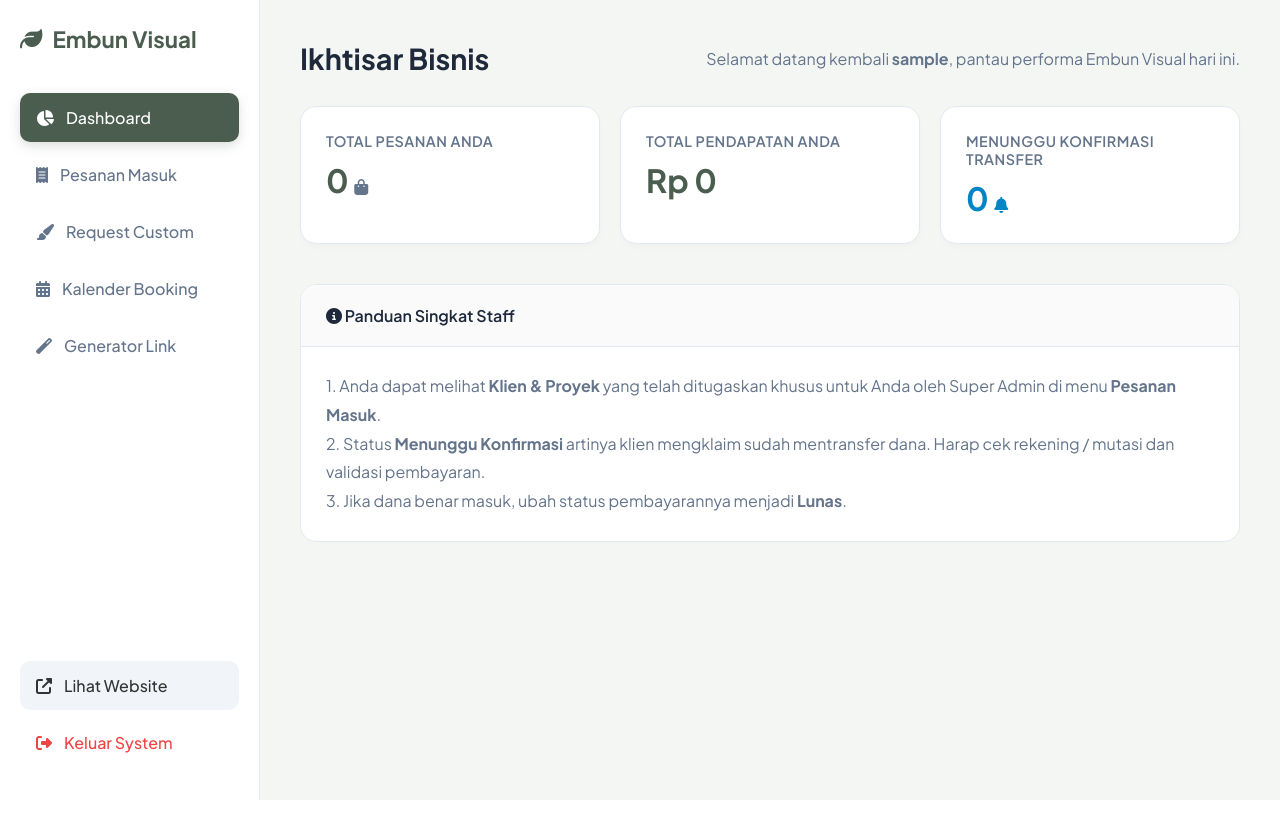
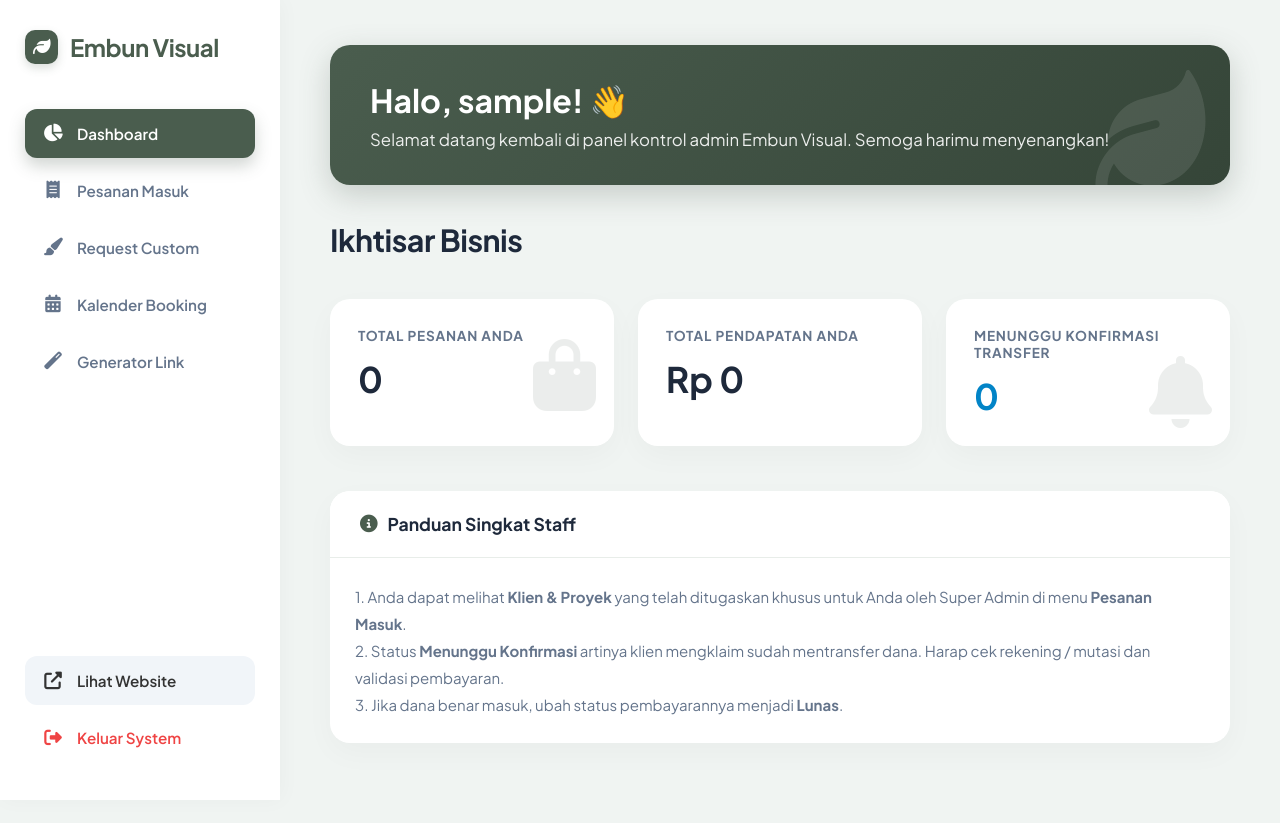
Before and after one commit to gungrsyyoga-create/embunvisual, a PHP site: page /admin.php in a window 1280 px wide. Before the commit the page ends 800 px from the top, so only its background shows below. Run offline with PHP 8.4, Linux system fonts and the light colour scheme; the visitor is signed in with stand-in values (Sample User, id 1); data that the repository does not hold is empty; some libraries are stand-ins or nearby versions.

Commit message:
feat: implement session idle timeout and refactor admin panel styling for a modern UI.

```diff
--- a/admin.php
+++ b/admin.php
@@ -15,6 +15,16 @@ if(!isset($_SESSION['admin_embun'])) {
     header("Location: login.php");
     exit;
 }
+
+// Timeout session idle PHP (15 menit = 900 detik)
+$timeout_duration = 900;
+if (isset($_SESSION['last_activity']) && (time() - $_SESSION['last_activity']) > $timeout_duration) {
+    session_unset();
+    session_destroy();
+    header("Location: login.php?msg=timeout");
+    exit;
+}
+$_SESSION['last_activity'] = time();
 
 if(isset($_GET['logout'])) {
     session_destroy();
@@ -256,54 +266,71 @@ if($current_role == 'Super Admin') {
     <link href="https://unpkg.com/aos@2.3.1/dist/aos.css" rel="stylesheet">
     <script src="https://cdn.jsdelivr.net/npm/sweetalert2@11"></script>
     <style>
-        :root { --primary: #4A5D4E; --bg: #F4F6F3; --surface: #FFFFFF; --text: #1E293B; --muted: #64748B; --border: #E2E8F0; }
+        :root { --primary: #4A5D4E; --bg: #F0F4F2; --surface: #FFFFFF; --text: #1E293B; --muted: #64748B; --border: #E8EDE9; }
         * { margin: 0; padding: 0; box-sizing: border-box; font-family: 'Plus Jakarta Sans', sans-serif; }
-        body { background: var(--bg); color: var(--text); display: flex; min-height: 100vh; }
+        body { background: var(--bg); color: var(--text); display: flex; min-height: 100vh; font-size: 15px; }
 
-        .sidebar { width: 260px; background: var(--surface); border-right: 1px solid var(--border); padding: 25px 20px; display: flex; flex-direction: column; position: fixed; height: 100vh; z-index: 10; }
-        .brand { font-size: 1.4rem; font-weight: 700; color: var(--primary); margin-bottom: 40px; display: flex; align-items: center; gap: 10px; }
-        .nav-item { display: flex; align-items: center; gap: 12px; padding: 14px 16px; color: var(--muted); text-decoration: none; border-radius: 10px; font-weight: 500; margin-bottom: 8px; transition: 0.2s; }
-        .nav-item:hover { background: #f8fafc; color: var(--primary); }
-        .nav-item.active { background: var(--primary); color: white; box-shadow: 0 4px 12px rgba(74,93,78,0.2); }
+        /* Custom Scrollbar */
+        ::-webkit-scrollbar { width: 8px; height: 8px; }
+        ::-webkit-scrollbar-track { background: var(--bg); }
+        ::-webkit-scrollbar-thumb { background: #cbd5e1; border-radius: 10px; }
+        ::-webkit-scrollbar-thumb:hover { background: #94a3b8; }
 
-        .main { flex: 1; margin-left: 260px; padding: 40px; }
-        .page-header { margin-bottom: 30px; display: flex; justify-content: space-between; align-items: center; }
-        .page-title { font-size: 1.8rem; font-weight: 700; color: var(--text); }
+        .sidebar { width: 280px; background: rgba(255, 255, 255, 0.95); backdrop-filter: blur(10px); border-right: none; box-shadow: 2px 0 20px rgba(0,0,0,0.03); padding: 30px 25px; display: flex; flex-direction: column; position: fixed; height: 100vh; z-index: 10; transition: all 0.3s ease; }
+        .brand { font-size: 1.5rem; font-weight: 800; color: var(--primary); margin-bottom: 45px; display: flex; align-items: center; gap: 12px; letter-spacing: -0.5px; }
+        .brand i { background: var(--primary); color: white; padding: 8px; border-radius: 10px; font-size: 1.1rem; box-shadow: 0 4px 10px rgba(74,93,78,0.2); }
 
-        .grid-stats { display: grid; grid-template-columns: repeat(3, 1fr); gap: 20px; margin-bottom: 40px; }
-        .stat-card { background: var(--surface); padding: 25px; border-radius: 16px; border: 1px solid var(--border); box-shadow: 0 4px 6px rgba(0,0,0,0.02); }
-        .stat-title { font-size: 0.9rem; color: var(--muted); font-weight: 600; text-transform: uppercase; letter-spacing: 0.5px; margin-bottom: 10px; }
-        .stat-value { font-size: 2rem; font-weight: 700; color: var(--primary); }
+        .nav-item { display: flex; align-items: center; gap: 14px; padding: 15px 18px; color: var(--muted); text-decoration: none; border-radius: 12px; font-weight: 600; margin-bottom: 8px; transition: all 0.25s ease; font-size: 0.95rem; }
+        .nav-item i { font-size: 1.1rem; width: 20px; text-align: center; }
+        .nav-item:hover { background: #f8fafc; color: var(--primary); transform: translateX(5px); }
+        .nav-item.active { background: var(--primary); color: white; box-shadow: 0 8px 16px rgba(74,93,78,0.25); }
 
-        .card { background: var(--surface); border-radius: 16px; border: 1px solid var(--border); overflow: hidden; margin-bottom: 30px; }
-        .card-header { padding: 20px 25px; border-bottom: 1px solid var(--border); background: #fafafa; font-weight: 600; }
-        table { width: 100%; border-collapse: collapse; }
-        th, td { padding: 15px 25px; text-align: left; border-bottom: 1px solid var(--border); font-size: 0.95rem; }
-        th { font-weight: 600; color: var(--muted); background: white; }
+        .main { flex: 1; margin-left: 280px; padding: 45px 50px; transition: all 0.3s ease; }
+        .page-header { margin-bottom: 35px; display: flex; justify-content: space-between; align-items: flex-end; }
+        .page-title { font-size: 1.9rem; font-weight: 800; color: var(--text); letter-spacing: -0.5px; margin-bottom: 5px; }
 
-        .badge { padding: 6px 12px; border-radius: 50px; font-size: 0.8rem; font-weight: 600; }
+        .grid-stats { display: grid; grid-template-columns: repeat(3, 1fr); gap: 24px; margin-bottom: 45px; }
+        .stat-card { background: var(--surface); padding: 28px; border-radius: 20px; border: none; box-shadow: 0 10px 30px rgba(0,0,0,0.03); transition: transform 0.3s ease, box-shadow 0.3s ease; position: relative; overflow: hidden; }
+        .stat-card:hover { transform: translateY(-5px); box-shadow: 0 15px 35px rgba(0,0,0,0.06); }
+        .stat-card::before { content: ''; position: absolute; top: 0; left: 0; width: 100%; height: 4px; background: linear-gradient(90deg, var(--primary), #a3b1a5); opacity: 0; transition: opacity 0.3s ease; }
+        .stat-card:hover::before { opacity: 1; }
+        .stat-title { font-size: 0.85rem; color: var(--muted); font-weight: 700; text-transform: uppercase; letter-spacing: 0.8px; margin-bottom: 12px; position: relative; z-index: 2; }
+        .stat-value { font-size: 2.2rem; font-weight: 800; color: var(--text); position: relative; z-index: 2; display: flex; align-items: center; }
+        .stat-value i { opacity: 0.1 !important; font-size: 4.5rem !important; color: var(--primary) !important; position: absolute; right: -10px; bottom: -10px; z-index: 1; }
+
+        .card { background: var(--surface); border-radius: 20px; border: none; box-shadow: 0 10px 30px rgba(0,0,0,0.03); overflow: hidden; margin-bottom: 35px; }
+        .card-header { padding: 22px 30px; border-bottom: 1px solid var(--border); background: white; font-weight: 700; font-size: 1.1rem; color: var(--text); display: flex; align-items: center; gap: 10px; }
+        .card-header i { color: var(--primary); }
+        table { width: 100%; border-collapse: separate; border-spacing: 0; }
+        th, td { padding: 18px 30px; text-align: left; border-bottom: 1px solid var(--border); font-size: 0.95rem; }
+        th { font-weight: 700; color: var(--muted); background: #fdfdfd; text-transform: uppercase; font-size: 0.8rem; letter-spacing: 0.5px; }
+        tbody tr { transition: background 0.2s ease; }
+        tbody tr:hover { background: #fbfcfa; }
+
+        .badge { padding: 6px 14px; border-radius: 50px; font-size: 0.8rem; font-weight: 700; display: inline-flex; align-items: center; gap: 5px; }
         .badge-green { background: #dcfce7; color: #166534; }
         .badge-red { background: #fee2e2; color: #991b1b; }
         .badge-yellow { background: #fef9c3; color: #854d0e; }
         .badge-blue { background: #e0f2fe; color: #075985; }
 
-        .btn-action { padding: 8px 12px; border: none; border-radius: 6px; cursor: pointer; font-weight: 500; font-size: 0.85rem; transition: 0.2s; display:inline-flex; align-items:center; gap:5px; text-decoration:none;}
-        .btn-primary { background: var(--primary); color: white; }
-        .btn-primary:hover { background: #3b4b3e; }
+        .btn-action { padding: 10px 16px; border: none; border-radius: 8px; cursor: pointer; font-weight: 600; font-size: 0.85rem; transition: all 0.2s ease; display:inline-flex; align-items:center; gap:8px; text-decoration:none; }
+        .btn-primary { background: var(--primary); color: white; box-shadow: 0 4px 10px rgba(74,93,78,0.2); }
+        .btn-primary:hover { background: #3b4b3e; transform: translateY(-2px); box-shadow: 0 6px 15px rgba(74,93,78,0.3); }
         .btn-danger { background: #fee2e2; color: #dc2626; }
         .btn-danger:hover { background: #fecaca; }
-        .btn-secondary { background: #e2e8f0; color: #334155; }
-        .btn-secondary:hover { background: #cbd5e1; }
+        .btn-secondary { background: #f1f5f9; color: #334155; }
+        .btn-secondary:hover { background: #e2e8f0; }
 
-        .search-box { position: relative; max-width: 300px; display: inline-block; width: 100%; margin-top: 10px; }
-        .search-box i { position: absolute; left: 15px; top: 50%; transform: translateY(-50%); color: var(--muted); }
-        .search-box input { width: 100%; padding: 10px 15px 10px 40px; border: 1px solid var(--border); border-radius: 50px; font-family: inherit; outline: none; transition: 0.3s; font-size: 0.85rem; }
-        .search-box input:focus { border-color: var(--primary); box-shadow: 0 0 0 3px rgba(74,93,78,0.1); }
+        .search-box { position: relative; max-width: 320px; display: inline-block; width: 100%; margin-top: 10px; }
+        .search-box i { position: absolute; left: 18px; top: 50%; transform: translateY(-50%); color: var(--muted); }
+        .search-box input { width: 100%; padding: 12px 18px 12px 45px; border: 1px solid transparent; border-radius: 50px; font-family: inherit; outline: none; transition: 0.3s; font-size: 0.9rem; background: #f1f5f9; font-weight: 500; }
+        .search-box input:focus { background: white; border-color: var(--primary); box-shadow: 0 0 0 4px rgba(74,93,78,0.1); }
 
-        .form-group { margin-bottom: 15px; }
-        .form-control { width: 100%; padding: 12px; border: 1px solid var(--border); border-radius: 8px; font-family: inherit; outline: none; }
-        .form-control:focus { border-color: var(--primary); }
-        .text-hint { color: var(--muted); font-size: 0.8rem; display: block; margin-top: 5px; }
+        .form-group { margin-bottom: 20px; }
+        .form-group label { display: block; margin-bottom: 8px; font-weight: 600; font-size: 0.9rem; color: var(--text); }
+        .form-control { width: 100%; padding: 14px; border: 1px solid var(--border); border-radius: 10px; font-family: inherit; outline: none; transition: all 0.2s ease; background: #fafafa; }
+        .form-control:focus { background: white; border-color: var(--primary); box-shadow: 0 0 0 4px rgba(74,93,78,0.1); }
+        .text-hint { color: var(--muted); font-size: 0.8rem; display: block; margin-top: 6px; }
     </style>
 </head>
 <body>
@@ -333,9 +360,18 @@ if($current_role == 'Super Admin') {
     <main class="main">
 
         <?php if($menu == 'dashboard') { ?>
-        <div class="page-header" data-aos="fade-down">
+        <div class="welcome-banner" data-aos="fade-down" style="background: linear-gradient(135deg, var(--primary) 0%, #354538 100%); color: white; padding: 35px 40px; border-radius: 20px; margin-bottom: 35px; box-shadow: 0 10px 30px rgba(74,93,78,0.25); display: flex; align-items: center; justify-content: space-between; position: relative; overflow: hidden;">
+            <div style="position: relative; z-index: 2;">
+                <h1 style="font-size: 2rem; margin-bottom: 8px; font-weight: 700;">Halo, <?= htmlspecialchars($current_admin) ?>! 👋</h1>
+                <p style="opacity: 0.9; margin: 0; font-size: 1.05rem;">Selamat datang kembali di panel kontrol admin Embun Visual. Semoga harimu menyenangkan!</p>
+            </div>
+            <div style="font-size: 8rem; position: absolute; right: 20px; bottom: -30px; opacity: 0.1; color: white; transform: rotate(-15deg); z-index: 1;">
+                <i class="fas fa-leaf"></i>
+            </div>
+        </div>
+
+        <div class="page-header" data-aos="fade-down" data-aos-delay="50">
             <h1 class="page-title">Ikhtisar Bisnis</h1>
-            <p style="color: var(--muted);">Selamat datang kembali <b><?= htmlspecialchars($current_admin) ?></b>, pantau performa Embun Visual hari ini.</p>
         </div>
 
         <div class="grid-stats">
@@ -1071,6 +1107,40 @@ Merupakan suatu kehormatan apabila Anda berkenan hadir. Terima kasih!</textarea>
 
     <script src="https://unpkg.com/aos@2.3.1/dist/aos.js"></script>
     <script>
+        // ==========================================
+        // AUTO LOGOUT JIKA TIDAK ADA INTERAKSI (15 MENIT)
+        // ==========================================
+        let inactivityTime = function () {
+            let time;
+            // 15 Menit = 900.000 ms
+            const timeoutMillis = 900000;
+
+            function logout() {
+                Swal.fire({
+                    title: 'Sesi Berakhir!',
+                    text: 'Anda terlalu lama tidak aktif. Untuk keamanan, sistem akan mengeluarkan Anda.',
+                    icon: 'warning',
+                    showConfirmButton: false,
+                    timer: 3500,
+                    timerProgressBar: true
+                }).then(() => {
+                    window.location.href = 'admin.php?logout=true';
+                });
+            }
+
+            function resetTimer() {
+                clearTimeout(time);
+                time = setTimeout(logout, timeoutMillis);
+            }
+
+            window.onload = resetTimer;
+            document.onmousemove = resetTimer;
+            document.onkeypress = resetTimer;
+            document.onclick = resetTimer;
+            document.onscroll = resetTimer;
+        };
+        inactivityTime();
+
         // Init AOS Animations
         AOS.init({ once: true, duration: 800, offset: 50 });
 
```
